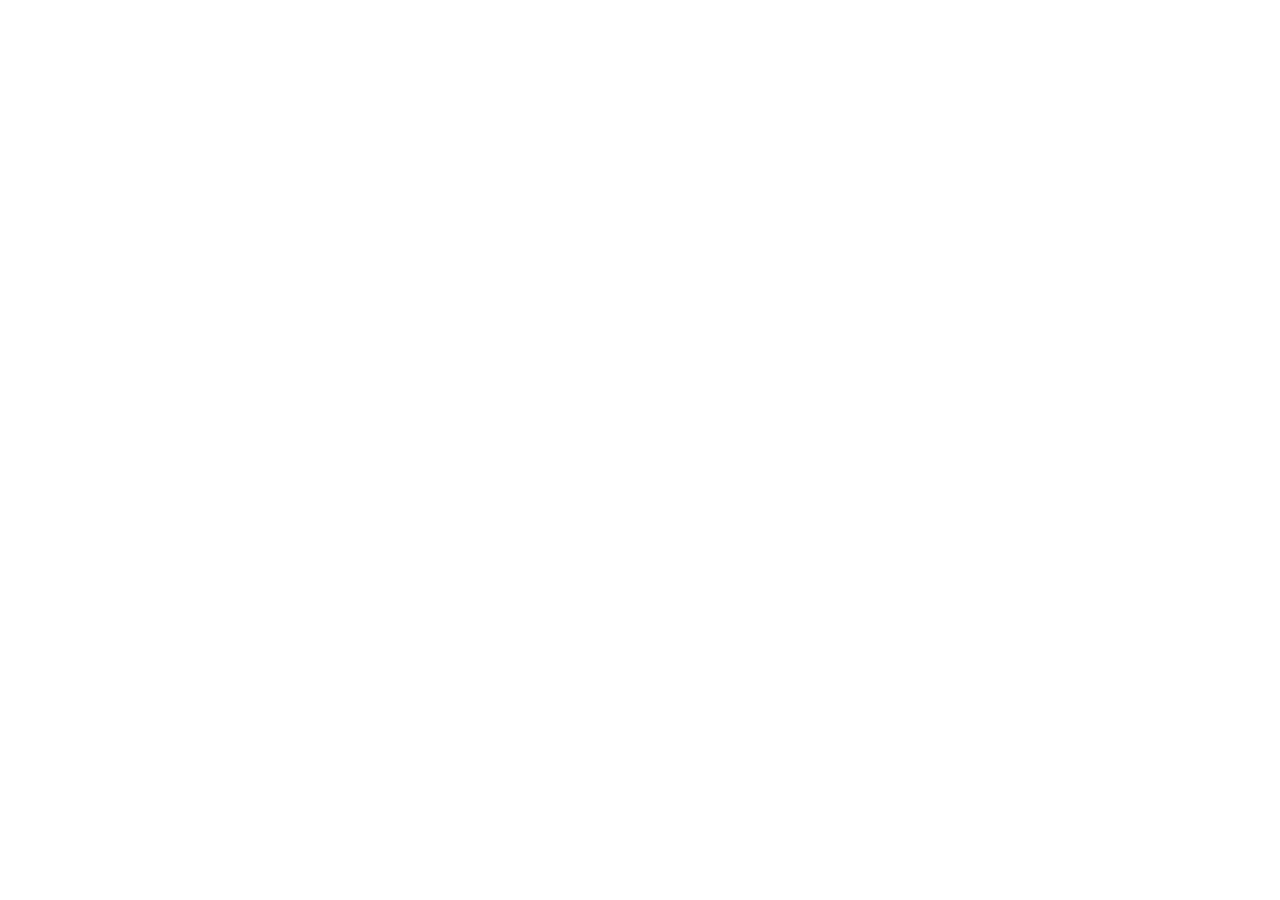
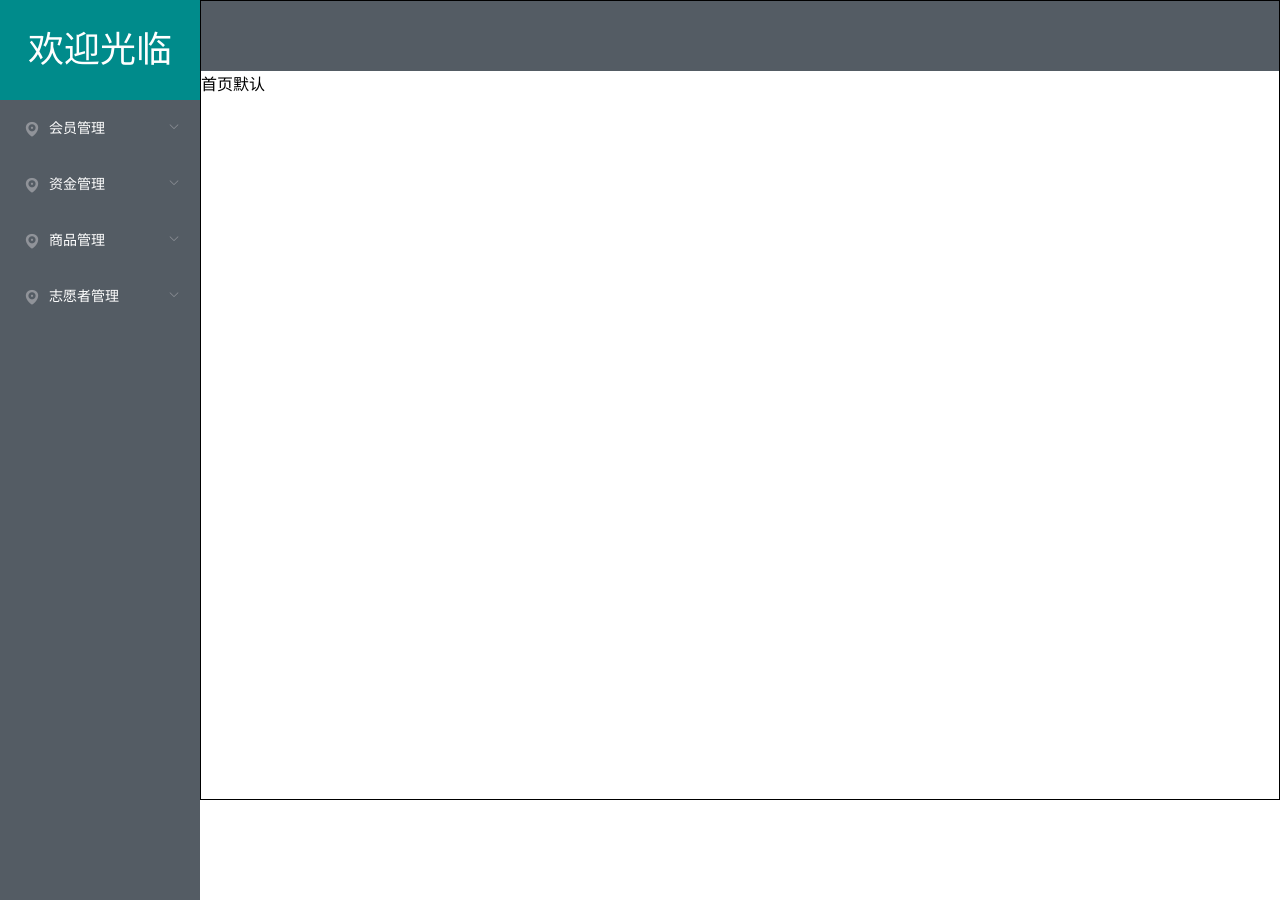
Before and after one commit to XiFanYin/webtest, a Vue app: page /home in a window 1280 px wide. Before the commit the page ends 800 px from the top, so only its background shows below. Built offline with nearby package versions, Linux system fonts and the light colour scheme; sample sign-in values are in the browser's storage.

Commit message:
页面布局完成

```diff
--- a/src/mock/mockservice.js
+++ b/src/mock/mockservice.js
@@ -6,7 +6,66 @@
   timeout: '200-600'
 });
 
+//登录接口
 Mock.mock('http://test.demo.com/login', {
-     'token': 'abcdefg',
+  'token': 'abcdefg',
+});
+
+//请求左侧菜单接口
+Mock.mock('http://test.demo.com/menu', {
+   menudata:  [{
+      menu: "会员管理",
+      index: "menber",
+      submenu: [{
+          name: "会员信息",
+          path: "/menbermessage"
+        },
+        {
+          name: "会员健康",
+          path: "/menberhealth"
+        }
+      ]
+    },
+    {
+      menu: "资金管理",
+      index: "money",
+      submenu: [{
+          name: "充值中心",
+          path: "/addmoney"
+        },
+        {
+          name: "收银中心",
+          path: "/getmoney"
+        }
+      ]
+    },
+    {
+      menu: "商品管理",
+      index: "product",
+      submenu: [{
+          name: "新品上架",
+          path: "/addproduct"
+        },
+        {
+          name: "库存管理",
+          path: "/productmanager"
+        }
+      ]
+    },
+    {
+      menu: "志愿者管理",
+      index: "volunteer",
+      submenu: [{
+          name: "志愿者档案",
+          path: "/volunteermessage"
+        },
+        {
+          name: "志愿者荣誉",
+          path: "/volunteerscore"
+        }
+      ]
+    }
+
+  ]
 
 });
--- a/src/router/index.js
+++ b/src/router/index.js
@@ -7,19 +7,40 @@
 const routes = [
   /* 配置页面重定向 */
   {
-    path:"/",
-    redirect:"/login"
+    path: "/",
+    redirect: "/login"
   },
   {
-    path:"/login",
-    component:()=>import('../views/Login.vue'),
-    meta:{title:"登录"}//设置当前路由的元数据
+    path: "/login",
+    component: () => import('../views/Login.vue'),
+    meta: {
+      title: "登录"
+    } //设置当前路由的元数据
   },
   {
-    name:"home",
-    path:"/home",
-    component:()=>import('../views/home.vue'),
-    meta:{title:"首页"}//设置当前路由的元数据
+    name: "home",
+    path: "/home",
+    component: () => import('../views/home.vue'),
+    meta: {
+      title: "首页"
+    }, //设置当前路由的元数据
+    children: [{
+        name: "homedefault",
+        path: "/",
+        component: () => import('../views/homedefault.vue'),
+        meta: {
+          title: "首页"
+        }
+      },
+      {
+        name: "menbermessage",
+        path: "/menbermessage",
+        component: () => import('../views/menbermessage.vue'),
+        meta: {
+          title: "会员信息"
+        }
+      }
+    ]
   }
 
 ]
@@ -30,22 +51,24 @@
   routes
 })
 
-//  https://b23.tv/w00mHS；https://www.bilibili.com/video/BV1xy4y1h7Ah?p=21&share_medium=iphone&share_plat=ios&share_source=WEIXIN&share_tag=s_i&timestamp=1621483496&unique_k=bEz4EU
+
 
 //跳转前  from:跳转前路由，to 到哪里去的路由，
 router.beforeEach((to, from, next) => {
   //获取元数据
-   let {title} = to.meta
+  let {
+    title
+  } = to.meta
   //设置每个页面的title数据
-   document.title  = title
+  document.title = title
   //如果访问登录页，放行
-  if(to.path=="/login")return  next()
+  if (to.path == "/login") return next()
   //否则，判断当前用户是否登录
-  const token=  sessionStorage.getItem("token");
+  const token = sessionStorage.getItem("token");
   //如果有token，放行
-    if(token){
+  if (token) {
     next()
-    }else{
+  } else {
     //否则跳转到登录
     next("/login")
   }
--- a/src/views/Login.vue
+++ b/src/views/Login.vue
@@ -78,15 +78,16 @@
               this.$setToken()
               //跳转页面
               // this.$router.push({name:"home",params:{id:"123"}})
-            this.$router.push({ path: '/home', query: { id: 123 }});
+            this.$router.push({ path: '/home'});
            })
         } else {
           return false;
         }
       });
     },
+  },
 
-  },
+
 };
 </script>
 
--- a/src/views/home.vue
+++ b/src/views/home.vue
@@ -1,20 +1,108 @@
 <template>
-  <div>
-    {{$route.query.id}}
+  <div class="home">
+    <div class="lift">
+      <div class="logo">欢迎光临</div>
+
+      <el-menu
+        unique-opened
+        class="el-menu-vertical-demo mymenu"
+        background-color="#545c64"
+        text-color="#fff"
+        @select="selecet"
+        active-text-color="#ffd04b"
+      >
+        <!-- 循环遍历菜单数据 -->
+        <el-submenu
+          v-for="(item, index) in menudata"
+          :key="index"
+          :index="item.index"
+        >
+          <!-- 插槽标题title -->
+          <template slot="title">
+            <i class="el-icon-location"></i>
+            <span>{{ item.menu }}</span>
+          </template>
+          <!-- 循环遍历子标题 -->
+          <el-menu-item
+            v-for="(submenu, subindex) in item.submenu"
+            :key="subindex"
+            :index="submenu.path"
+            >{{ submenu.name }}</el-menu-item
+          >
+        </el-submenu>
+      </el-menu>
+    </div>
+
+    <div class="right">
+       <div class="nav_bar"></div>
+       <router-view/>
+    </div>
   </div>
 </template>
 <script>
 export default {
+  data() {
+    return {
+      //菜单数据
+      menudata: [],
+    };
+  },
+
+  methods: {
+    //某个条目被点击
+    selecet(index) {
+     this.$router.push(index)
+    },
+  },
+  mounted() {
+    //请求菜单
+    this.$get("/menu").then((res) => {
+      this.menudata = res.menudata;
+    });
+  },
+};
+</script>
+
+<style lang="scss" scoped>
 
 
+.home {
+  width: 100%;
+  height: 100vh;
+  display: flex;
+  .lift {
+    width: 200px;
+    .logo {
+      width: 100%;
+      height: 100px;
+      background-color: darkcyan;
+      text-align: center;
+      color: #ffffff;
+      line-height: 100px;
+      font-size: 36px;
+    }
 
+    .mymenu {
+      height: 100%;
+      border: none; /* element有这个属性，给他干掉 */
+    }
+  }
+  .right {
+    flex: 1;
+    border: 1px solid #000;
+    .nav_bar{
+      width: 100%;
+      height: 70px;
+      background: #545c64;
+    }
 
+  }
 
-
+  /* 修改ui库样式 */
+ /*  ::v-deep .el-icon-arrow-down:before {
+    content: "";
+  } */
 
 
 }
-</script>
-
-<style lang="scss" scoped>
 </style>
--- /dev/null
+++ b/src/views/homedefault.vue
@@ -0,0 +1,12 @@
+<template>
+  <div>
+      首页默认
+  </div>
+</template>
+<script>
+export default {
+}
+</script>
+
+<style lang="scss" scoped>
+</style>
--- /dev/null
+++ b/src/views/menbermessage.vue
@@ -0,0 +1,12 @@
+<template>
+  <div>
+      会员信息页面
+  </div>
+</template>
+<script>
+export default {
+}
+</script>
+
+<style lang="scss" scoped>
+</style>
```
Lines whose indentation alone changed are shown as unchanged.
